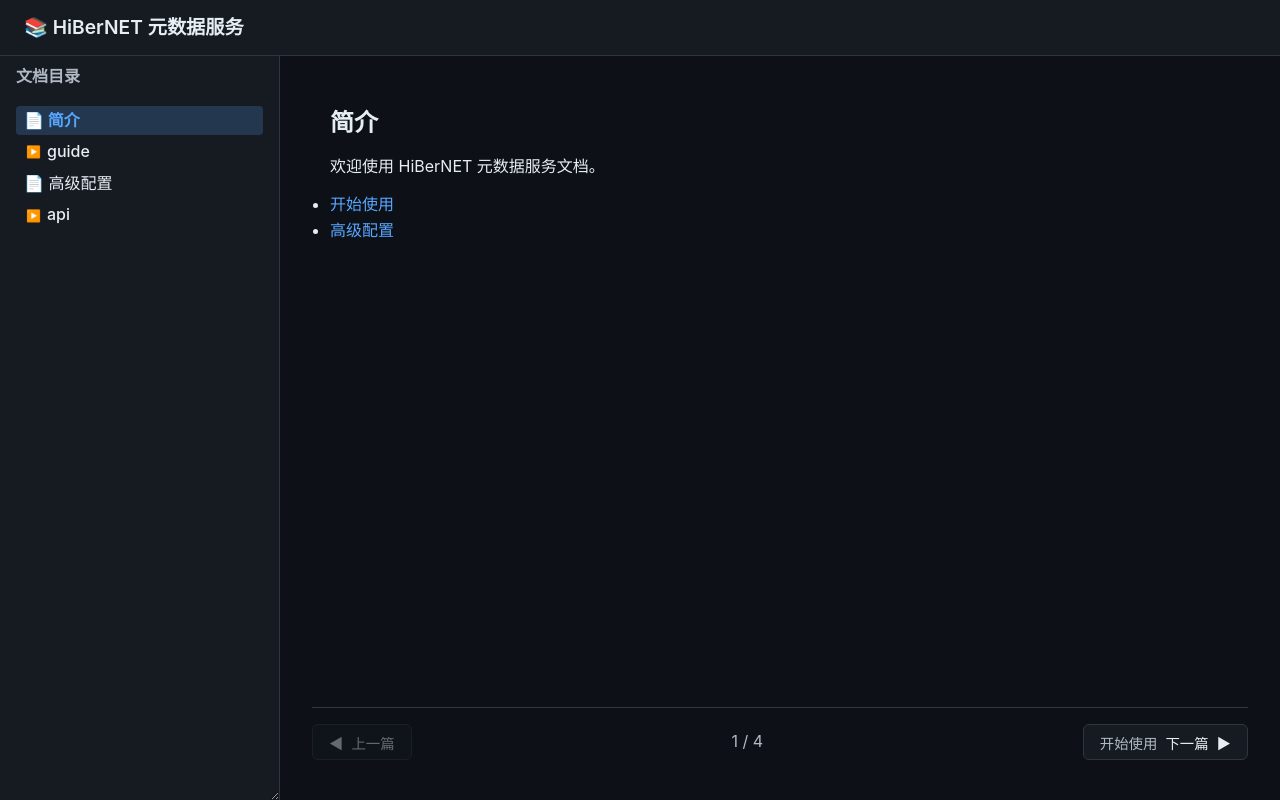
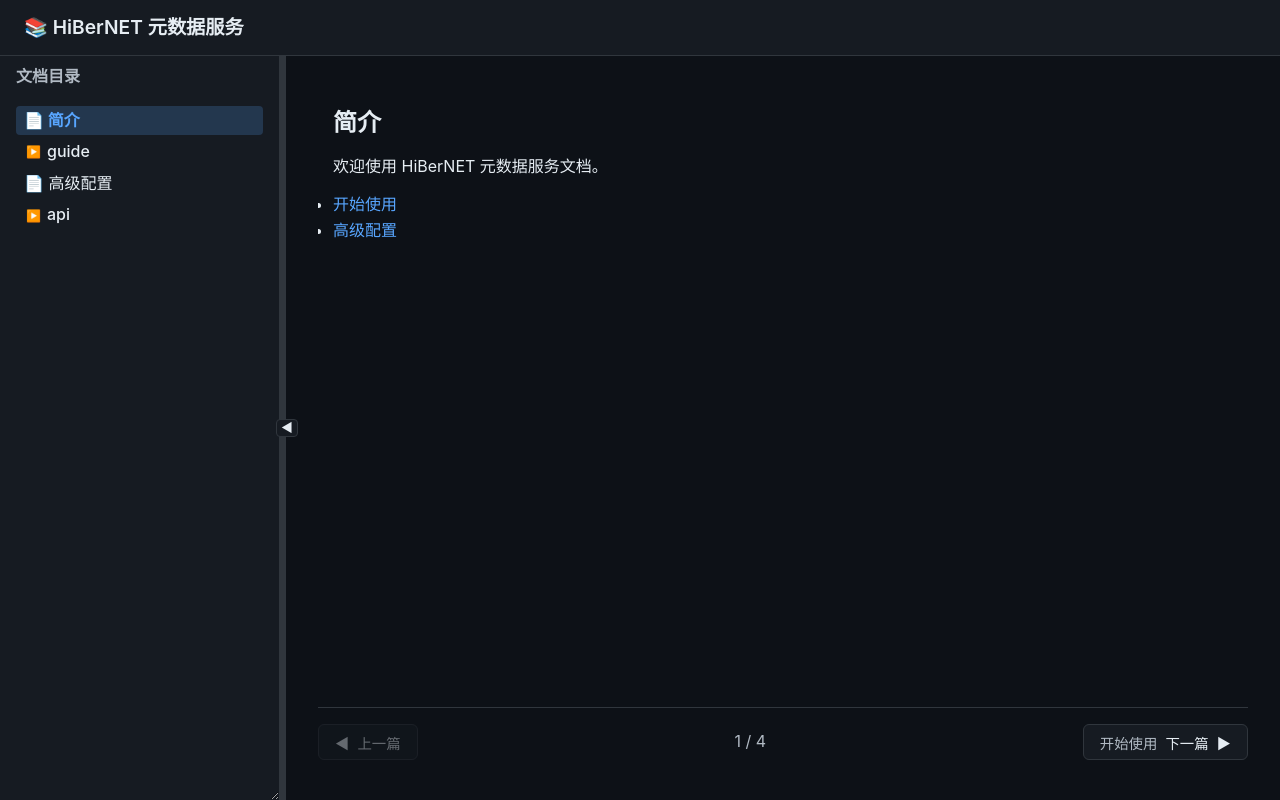
Before and after one commit to HiBer2007/metadata, a Next.js app: page / in a window 1280 px wide. Built offline with nearby package versions, Linux system fonts and the light colour scheme.

Commit message:
修复了一些BUG

```diff
--- a/app/components/DocTree.tsx
+++ b/app/components/DocTree.tsx
@@ -16,7 +16,6 @@
   onSelect: (path: string) => void;
 }
 
-// 递归查找节点路径（父级链）
 function findNodePath(tree: DocNode[], targetPath: string): string[] | null {
   for (const node of tree) {
     if (node.type === 'file' && node.path === targetPath) {
@@ -49,9 +48,8 @@
   onToggle: (path: string, expanded: boolean) => void;
   nodeRefs: React.MutableRefObject<Map<string, HTMLDivElement>>;
 }) {
-  const [expanded, setExpanded] = useState(level < 1); // 初始展开第一级
+  const [expanded, setExpanded] = useState(level < 1);
 
-  // 当外部 expandedPaths 变化时，更新展开状态
   useEffect(() => {
     const isExpanded = expandedPaths.has(node.path);
     setExpanded(isExpanded);
@@ -132,15 +130,13 @@
   const [expandedPaths, setExpandedPaths] = useState<Set<string>>(new Set());
   const nodeRefs = useRef<Map<string, HTMLDivElement>>(new Map());
 
-  // 当 currentPath 变化时，计算需要展开的路径，并滚动到目标节点
   useEffect(() => {
     if (!tree.length || !currentPath) return;
-
-    // 查找节点路径
     const pathChain = findNodePath(tree, currentPath);
-    if (!pathChain) return;
-
-    // 展开所有父级目录（不包括文件本身）
+    if (!pathChain) {
+      setExpandedPaths(new Set());
+      return;
+    }
     const newExpanded = new Set<string>();
     for (const p of pathChain) {
       if (p !== currentPath) {
@@ -148,16 +144,18 @@
       }
     }
     setExpandedPaths(newExpanded);
+  }, [tree, currentPath]);
 
-    // 滚动到目标文件节点
-    const targetEl = nodeRefs.current.get(currentPath);
-    if (targetEl) {
-      // 延迟执行确保DOM更新
-      setTimeout(() => {
+  useEffect(() => {
+    if (!currentPath) return;
+    const timer = setTimeout(() => {
+      const targetEl = nodeRefs.current.get(currentPath);
+      if (targetEl) {
         targetEl.scrollIntoView({ behavior: 'smooth', block: 'center' });
-      }, 50);
-    }
-  }, [tree, currentPath]);
+      }
+    }, 100);
+    return () => clearTimeout(timer);
+  }, [currentPath, expandedPaths]);
 
   const handleToggle = (path: string, expanded: boolean) => {
     setExpandedPaths((prev) => {
--- a/app/components/DocViewer.tsx
+++ b/app/components/DocViewer.tsx
@@ -7,9 +7,31 @@
 interface DocViewProps {
   content: string;
   loading?: boolean;
+  currentPath: string;
 }
 
-export default function DocView({ content, loading = false }: DocViewProps) {
+function resolveRelativePath(currentPath: string, linkPath: string): string {
+  if (linkPath.startsWith('/')) {
+    return linkPath.slice(1);
+  }
+  if (linkPath.startsWith('./') || linkPath.startsWith('../')) {
+    const parts = currentPath.split('/');
+    const currentDir = parts.slice(0, -1).join('/');
+    let resolved = currentDir ? currentDir + '/' + linkPath : linkPath;
+    const segments = resolved.split('/');
+    const stack: string[] = [];
+    for (const seg of segments) {
+      if (seg === '..') stack.pop();
+      else if (seg !== '.' && seg !== '') stack.push(seg);
+    }
+    return stack.join('/');
+  }
+  const parts = currentPath.split('/');
+  const currentDir = parts.slice(0, -1).join('/');
+  return currentDir ? currentDir + '/' + linkPath : linkPath;
+}
+
+export default function DocView({ content, loading = false, currentPath }: DocViewProps) {
   const router = useRouter();
 
   if (loading) {
@@ -27,19 +49,18 @@
         components={{
           a: ({ href, children, ...props }) => {
             if (href && (href.endsWith('.md') || href.includes('.md?'))) {
-              const [path, anchor] = href.split('#');
+              const [linkPath, anchor] = href.split('#');
+              const resolvedPath = resolveRelativePath(currentPath, linkPath);
               const handleClick = (e: React.MouseEvent) => {
                 e.preventDefault();
-                router.push(`/?path=${encodeURIComponent(path)}${anchor ? '#' + anchor : ''}`);
+                router.push(`/?path=${encodeURIComponent(resolvedPath)}${anchor ? '#' + anchor : ''}`);
               };
-              // 保留所有属性，让 CSS 控制样式
               return (
                 <a href={href} onClick={handleClick} {...props}>
                   {children}
                 </a>
               );
             }
-            // 外部链接，新窗口打开
             return (
               <a href={href} target="_blank" rel="noopener noreferrer" {...props}>
                 {children}
--- a/app/page.tsx
+++ b/app/page.tsx
@@ -1,12 +1,10 @@
 'use client';
 
-import { Suspense } from 'react';
+import { Suspense, useState, useRef, useEffect, useCallback, useMemo } from 'react';
 import { useSearchParams, useRouter } from 'next/navigation';
-import { useEffect, useState, useCallback, useMemo } from 'react';
 import DocTree from '@/app/components/DocTree';
 import DocView from '@/app/components/DocViewer';
 
-// 递归扁平化树，提取所有文件节点（保持顺序）
 function flattenFiles(nodes: any[]): any[] {
   let files: any[] = [];
   for (const node of nodes) {
@@ -28,7 +26,13 @@
   const [content, setContent] = useState('# 加载中...');
   const [loading, setLoading] = useState(true);
 
-  // 加载文档树
+  const [sidebarWidth, setSidebarWidth] = useState(280);
+  const [isSidebarCollapsed, setIsSidebarCollapsed] = useState(false);
+  const sidebarRef = useRef<HTMLDivElement>(null);
+  const isDragging = useRef(false);
+  const startX = useRef(0);
+  const startWidth = useRef(0);
+
   useEffect(() => {
     fetch('/api/docs/tree')
       .then((res) => res.json())
@@ -36,7 +40,6 @@
       .catch(() => setTree([]));
   }, []);
 
-  // 当前文档内容
   const loadContent = useCallback((path: string) => {
     setLoading(true);
     fetch(`/api/docs/content?path=${encodeURIComponent(path)}`)
@@ -57,7 +60,6 @@
     }
   }, [currentPath, loadContent]);
 
-  // 扁平文件列表（用于翻页）
   const fileList = useMemo(() => flattenFiles(tree), [tree]);
   const currentIndex = useMemo(() => fileList.findIndex(f => f.path === currentPath), [fileList, currentPath]);
   const prevFile = currentIndex > 0 ? fileList[currentIndex - 1] : null;
@@ -67,13 +69,60 @@
     router.push(`/?path=${encodeURIComponent(path)}`, { scroll: false });
   };
 
+  const handleMouseDown = (e: React.MouseEvent) => {
+    e.preventDefault();
+    isDragging.current = true;
+    startX.current = e.clientX;
+    startWidth.current = sidebarWidth;
+    document.addEventListener('mousemove', handleMouseMove);
+    document.addEventListener('mouseup', handleMouseUp);
+  };
+
+  const handleMouseMove = (e: MouseEvent) => {
+    if (!isDragging.current) return;
+    const delta = e.clientX - startX.current;
+    let newWidth = startWidth.current + delta;
+    if (newWidth < 60) newWidth = 60;
+    if (newWidth > 500) newWidth = 500;
+    setSidebarWidth(newWidth);
+    if (newWidth < 100 && !isSidebarCollapsed) {
+      setIsSidebarCollapsed(true);
+    } else if (newWidth >= 100 && isSidebarCollapsed) {
+      setIsSidebarCollapsed(false);
+    }
+  };
+
+  const handleMouseUp = () => {
+    isDragging.current = false;
+    document.removeEventListener('mousemove', handleMouseMove);
+    document.removeEventListener('mouseup', handleMouseUp);
+  };
+
+  const toggleSidebar = () => {
+    if (isSidebarCollapsed) {
+      setSidebarWidth(280);
+      setIsSidebarCollapsed(false);
+    } else {
+      setSidebarWidth(0);
+      setIsSidebarCollapsed(true);
+    }
+  };
+
+  const actualWidth = isSidebarCollapsed ? 0 : sidebarWidth;
+
   return (
     <>
       <header className="header-bar">
         <h1>📚 HiBerNET 元数据服务</h1>
       </header>
       <div className="main-container">
-        <aside className="sidebar">
+        <aside
+          ref={sidebarRef}
+          className="sidebar"
+          style={{ width: actualWidth, minWidth: actualWidth, flexShrink: 0, overflow: 'hidden' }}
+        >
+          {!isSidebarCollapsed && (
+            <>
               <div style={{ paddingBottom: '0.5rem', fontWeight: 'bold', color: 'var(--text-secondary)' }}>
                 文档目录
               </div>
@@ -82,10 +131,48 @@
               ) : (
                 <p style={{ color: 'var(--text-secondary)' }}>暂无文档</p>
               )}
+            </>
+          )}
         </aside>
+
+        <div
+          style={{
+            width: '6px',
+            flexShrink: 0,
+            cursor: 'col-resize',
+            background: 'var(--border-color)',
+            position: 'relative',
+            display: 'flex',
+            alignItems: 'center',
+            justifyContent: 'center',
+          }}
+          onMouseDown={handleMouseDown}
+        >
+          <button
+            onClick={toggleSidebar}
+            style={{
+              position: 'absolute',
+              right: '-12px',
+              top: '50%',
+              transform: 'translateY(-50%)',
+              background: 'var(--bg-secondary)',
+              border: '1px solid var(--border-color)',
+              borderRadius: '4px',
+              color: 'var(--text-primary)',
+              cursor: 'pointer',
+              padding: '2px 4px',
+              fontSize: '12px',
+              zIndex: 10,
+              lineHeight: 1,
+            }}
+          >
+            {isSidebarCollapsed ? '▶' : '◀'}
+          </button>
+        </div>
+
         <main className="content-area">
           <div className="doc-scroll">
-            <DocView content={content} loading={loading} />
+            <DocView content={content} loading={loading} currentPath={currentPath} />
           </div>
           <div className="nav-footer">
             <button
```
Lines whose indentation alone changed are shown as unchanged.
